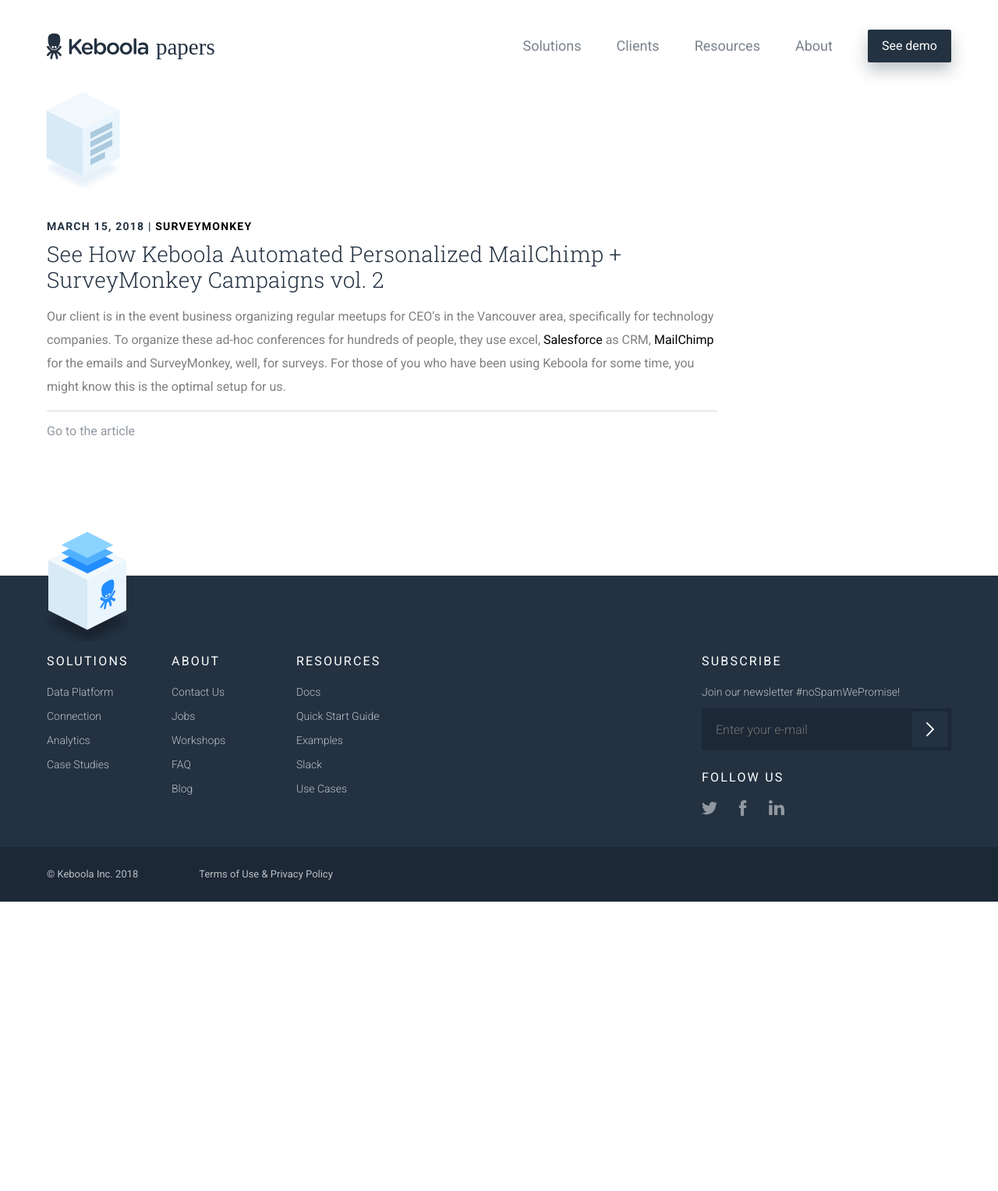
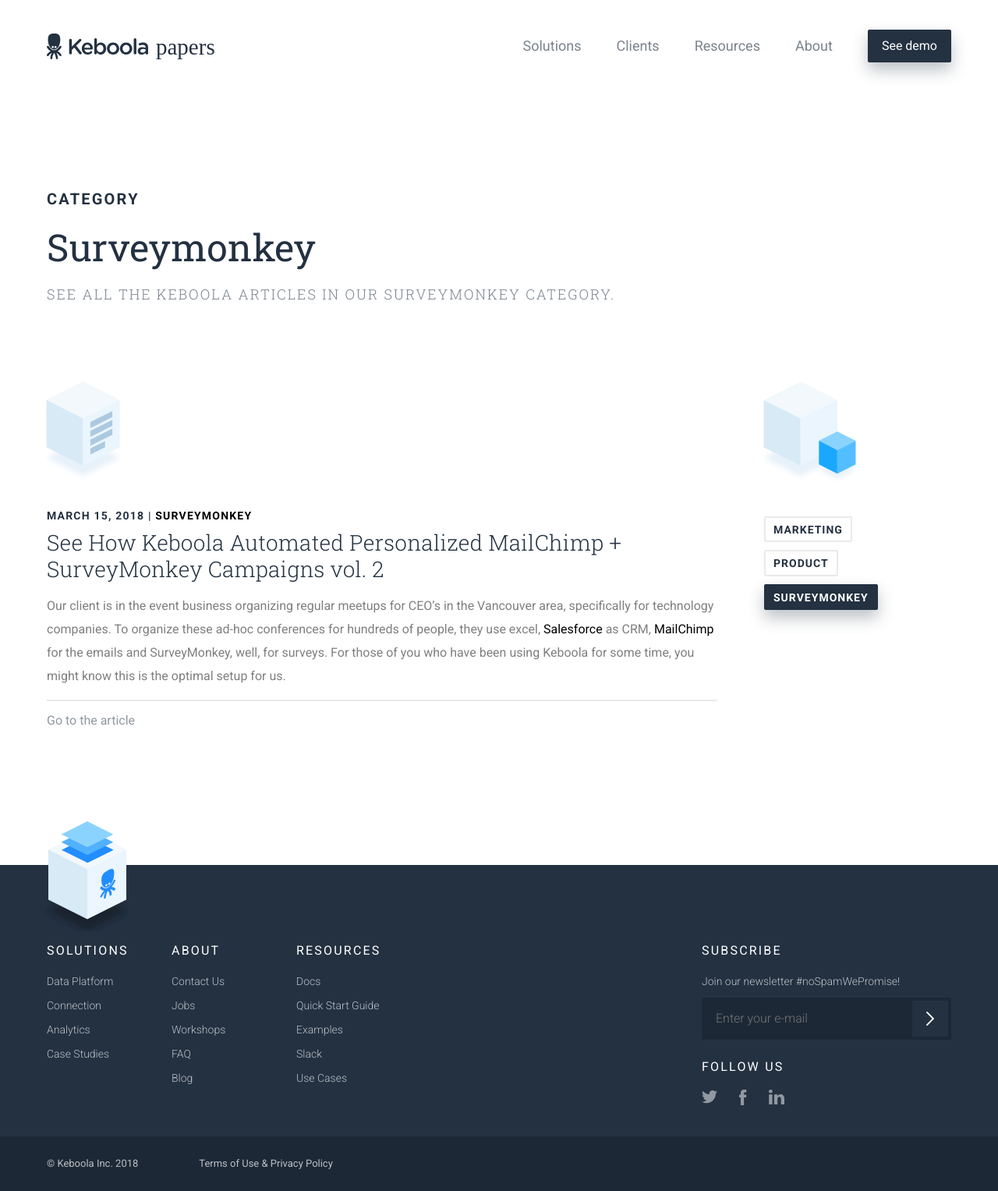
Before and after one commit to keboola/blog, a Jekyll site: the page built from surveymonkey.md, in a window 1280 px wide. Shown: the whole page at 78% size. Built offline with Jekyll 4.4.1, drawn with Linux system fonts in a browser that asks for light colours; nearby versions of some CDN libraries; before the commit the page ends 1156 px from its top, so only the background shows below that.

Commit message:
category detail

```diff
--- /dev/null
+++ b/_includes/category.html
@@ -0,0 +1,12 @@
+<div class="article-categories-list"><ul>
+	<li><a href="/marketing/"{% if page.url contains '/marketing/' %} class="item-act"{% endif %}>marketing</a></li>
+	<li><a href="/product/"{% if page.url contains '/product/' %} class="item-act"{% endif %}>product</a></li>
+	<li><a href="/surveymonkey/"{% if page.url contains '/surveymonkey/' %} class="item-act"{% endif %}>surveymonkey</a></li>
+</ul></div>
+
+{% comment %}<div class="article-categories-list"><ul>
+	{% for tag in site.category %}
+		{% assign t = tag | first %}
+		<li><a href="/tag/#{{t | downcase | replace:" ","-" }}">{{ t | downcase }}</a></li>
+	{% endfor %}
+</ul></div>{% endcomment %}
--- a/_layouts/collect.html
+++ b/_layouts/collect.html
@@ -1,6 +1,16 @@
 {% include head.html %}
-
+<article class="category-detail-header"><div class="in">
+	<div class="category-header-desc">
+		<h2>Category</h2>
+		<h1>{{ page.title }}</h1>
+		<p>See all the Keboola articles in our {{ page.title }} category.</p>
+	</div>
+</div></article>
 <div class="article-list-home"><div class="in">
+	<div class="article-categories">
+		<i class="pict"></i>
+		{% include category.html %}
+	</div>
 	<div class="article-list">
 		<i class="pict"></i>
 		{% for post in site.categories[page.type] %}
--- a/surveymonkey.md
+++ b/surveymonkey.md
@@ -2,5 +2,5 @@
 layout: collect
 permalink: "/surveymonkey/"
 type: surveymonkey
-title: surveymonkey
+title: Surveymonkey
 ---
```
Also changed, not shown: _layouts/home.html (+1 -6 lines), less/site.less (+18 -3 lines), marketing.md (+1 -1 lines), product.md (+1 -1 lines), css/style.css.
